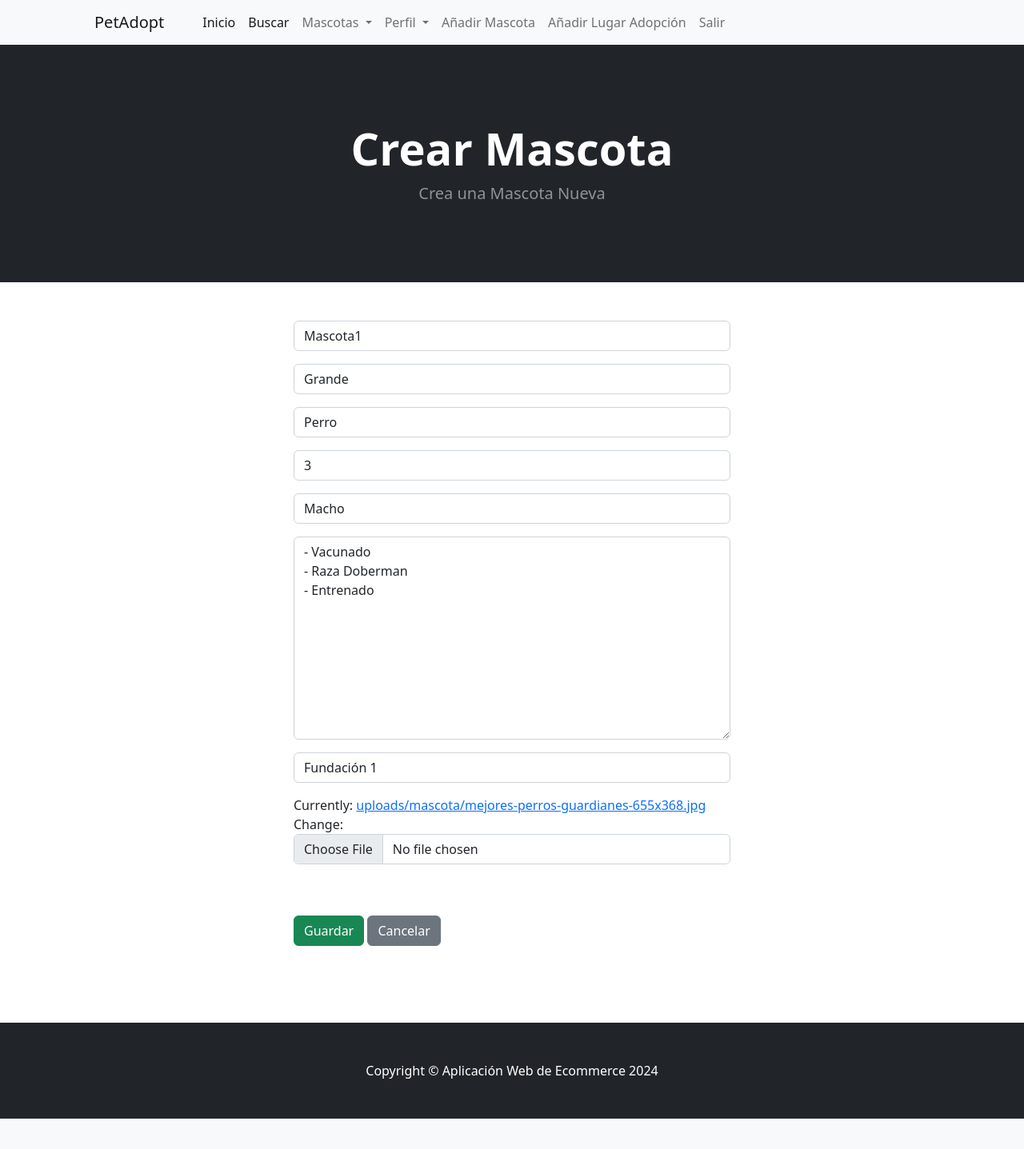
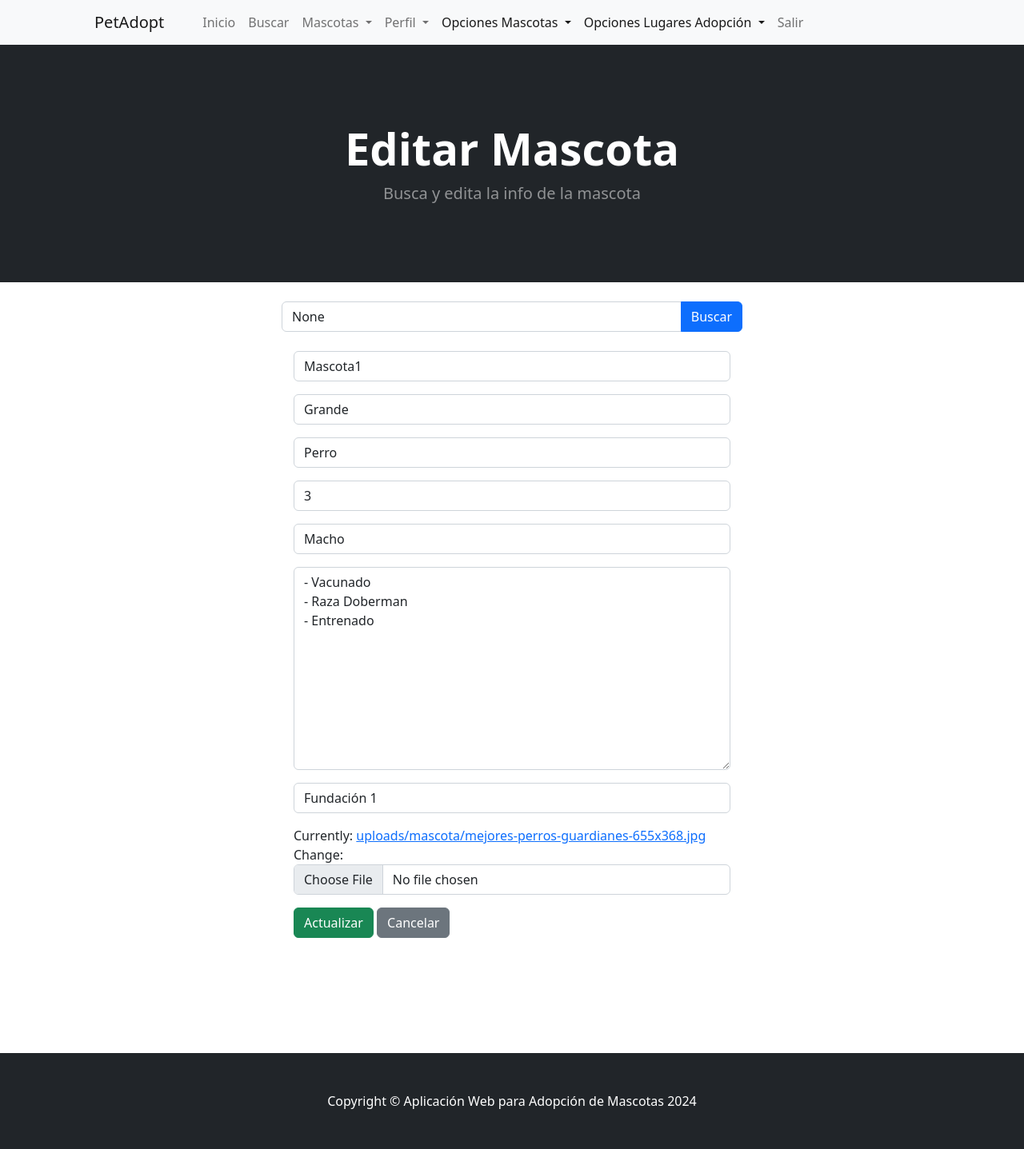
Before and after one commit to Samuelvr17/PetAdpot, a Django app: page /mascota/editar/1/ in a window 1280 px wide. Shown: the whole page at 80% size. Before the commit the page ends 1399 px from the top, so only its background shows below. Run offline with Django 5.2, Linux system fonts and the light colour scheme; a user stored in the database is signed in; data comes from the database, SQL or seed files in the repository; both versions use the stored data as it was after the commit; some libraries are stand-ins or nearby versions.

Commit message:
Se actualizo la navbar, views, templates para incluir opciones de los admin para los CRUD

```diff
--- a/pag/forms.py
+++ b/pag/forms.py
@@ -1,7 +1,7 @@
 from django.contrib.auth.models import User
 from django.contrib.auth.forms import UserCreationForm, UserChangeForm, SetPasswordForm
 from django import forms
-from .models import Profile, Mascota, LugarAdopcion
+from .models import Profile, Mascota, LugarAdopcion, Tipo
 
 
 class MascotaForm(forms.ModelForm):
@@ -33,7 +33,6 @@ class MascotaForm(forms.ModelForm):
         self.fields['image'].widget.attrs.update({'class': 'form-control', 'placeholder': 'Subir imagen de la mascota'})
 
 
-
 class LugarAdopcionForm(forms.ModelForm):
     class Meta:
         model = LugarAdopcion
@@ -52,6 +51,18 @@ class LugarAdopcionForm(forms.ModelForm):
         self.fields['ubicacion'].widget.attrs.update({'class': 'form-control', 'placeholder': 'Ubicación del Lugar'})
         self.fields['telefono'].widget.attrs.update({'class': 'form-control', 'placeholder': 'Teléfono de Contacto'})
 
+
+class TipoMascotaForm(forms.ModelForm):
+    class Meta:
+        model = Tipo
+        fields = ['name']
+        labels = {
+            'name': '',  # Deja el label vacío para que no se muestre
+        }
+
+    def __init__(self, *args, **kwargs):
+        super(TipoMascotaForm, self).__init__(*args, **kwargs)
+        self.fields['name'].widget.attrs.update({'class': 'form-control', 'placeholder': 'Nombre del tipo de mascota'})
 
 
 class SignUpForm(UserCreationForm):
--- a/pag/templates/base.html
+++ b/pag/templates/base.html
@@ -43,7 +43,7 @@
 
         <!-- Footer-->
         <footer class="py-5 bg-dark">
-            <div class="container"><p class="m-0 text-center text-white">Copyright &copy; Aplicación Web de Ecommerce 2024</p></div>
+            <div class="container"><p class="m-0 text-center text-white">Copyright &copy; Aplicación Web para Adopción de Mascotas 2024</p></div>
         </footer>
         <!-- Bootstrap core JS-->
         <script src="https://cdn.jsdelivr.net/npm/bootstrap@5.2.3/dist/js/bootstrap.bundle.min.js"></script>
--- /dev/null
+++ b/pag/templates/editar_mascota.html
@@ -0,0 +1,54 @@
+{% extends 'base.html' %}
+{% block content %}
+
+<!-- Header -->
+<header class="bg-dark py-5">
+    <div class="container px-4 px-lg-5 my-5">
+        <div class="text-center text-white">
+            <h1 class="display-4 fw-bolder">Editar Mascota</h1>
+            <p class="lead fw-normal text-white-50 mb-0">Busca y edita la info de la mascota</p>
+        </div>
+    </div>
+</header>
+
+<!-- Formulario de Búsqueda -->
+<div class="container my-4" style="max-width: 600px; margin: 0 auto;">
+    <form method="GET" action="{% url 'buscar_mascota' %}">
+        <div class="input-group">
+            <input type="text" name="query" class="form-control" placeholder="Buscar por nombre de mascota" value="{{ query }}">
+            <button type="submit" class="btn btn-primary">Buscar</button>
+        </div>
+    </form>
+</div>
+
+<!-- Resultados de Búsqueda -->
+{% if mascotas %}
+    <div class="container my-4" style="max-width: 600px; margin: 0 auto;">
+        <h3>Resultados de la Búsqueda:</h3>
+        <ul class="list-group">
+            {% for mascota in mascotas %}
+                <li class="list-group-item">
+                    <a href="{% url 'editar_mascota' pk=mascota.id %}">{{ mascota.name }}</a>
+                </li>
+            {% endfor %}
+        </ul>
+    </div>
+{% endif %}
+
+<!-- Formulario de Edición -->
+{% if mascota %}
+    <div class="container">
+        <div class="row">
+            <div class="col-md-6 offset-md-3">
+                <form method="POST" enctype="multipart/form-data">
+                    {% csrf_token %}
+                    {{ form.as_p }}
+                    <button type="submit" class="btn btn-success">Actualizar</button>
+                    <a href="{% url 'home' %}" class="btn btn-secondary">Cancelar</a>
+                </form>
+            </div>
+        </div>
+    </div>
+{% endif %}
+<br><br><br><br><br><br>
+{% endblock %}
--- a/pag/templates/home.html
+++ b/pag/templates/home.html
@@ -29,7 +29,7 @@
             <div class="container px-4 px-lg-5">
                 <div class="text-center">
                     <h2 class="fw-bold">¿Como adoptar una Mascota?</h2>
-                    <img src="{% static 'imagenes/guia.jpeg' %}" alt="Guia de pasos" style="display: block; margin: 0 auto;">
+                    <img src="{% static 'imagenes/guia1.jpeg' %}" alt="Guia de pasos" style="display: block; margin: 0 auto;">
                 </div>
             </div>
            <br><br>
--- a/pag/templates/navbar.html
+++ b/pag/templates/navbar.html
@@ -12,10 +12,10 @@
         <div class="collapse navbar-collapse" id="navbarSupportedContent">
             <ul class="navbar-nav me-auto mb-2 mb-lg-0 ms-lg-4">
                 <li class="nav-item">
-                    <a class="nav-link active" aria-current="page" href="{% url 'home' %}">Inicio</a>
+                    <a class="nav-link" aria-current="page" href="{% url 'home' %}">Inicio</a>
                 </li>
                 <li class="nav-item">
-                    <a class="nav-link active" aria-current="page" href="{% url 'search' %}">Buscar</a>
+                    <a class="nav-link" aria-current="page" href="{% url 'search' %}">Buscar</a>
                 </li>
 
                 <li class="nav-item dropdown">
@@ -44,16 +44,41 @@
                     </li>
 
                     {% if user.is_superuser %}
-                        <li class="nav-item">
-                            <a class="nav-link" href="{% url 'crear_mascota' %}">Añadir Mascota</a>
+
+                        <li class="nav-item dropdown">
+                            <a class="nav-link active dropdown-toggle" id="navbarDropdown" href="#"
+                               role="button" data-bs-toggle="dropdown" aria-expanded="false">
+                                Opciones Mascotas
+                            </a>
+                            <ul class="dropdown-menu" aria-labelledby="navbarDropdown">
+                                <li><a class="dropdown-item" href="{% url 'crear_tipo_mascota' %}">Añadir Tipo Mascota</a></li>
+                                <li><hr class="dropdown-divider" /></li>
+                                <li><a class="dropdown-item" href="{% url 'crear_mascota' %}">Añadir Mascota</a></li>
+                                <li><hr class="dropdown-divider" /></li>
+                                <li><a class="dropdown-item" href="{% url 'buscar_mascota' %}">Editar Mascota</a></li>
+                                <li><hr class="dropdown-divider" /></li>
+                                <li><a class="dropdown-item" href="{% url 'buscar_mascota_eliminar' %}">Eliminar Mascota</a></li>
+                            </ul>
                         </li>
 
-                        <li class="nav-item">
-                            <a class="nav-link" href="{% url 'crear_lugar' %}">Añadir Lugar Adopción</a>
+                        <li class="nav-item dropdown">
+                            <a class="nav-link active dropdown-toggle" id="navbarDropdown" href="#"
+                               role="button" data-bs-toggle="dropdown" aria-expanded="false">
+                                Opciones Lugares Adopción
+                            </a>
+                            <ul class="dropdown-menu" aria-labelledby="navbarDropdown">
+                                <li><a class="dropdown-item" href="{% url 'crear_lugar' %}">Añadir Lugar Adopción</a></li>
+                                <li><hr class="dropdown-divider" /></li>
+                                <li><a class="dropdown-item" href="{% url 'buscar_lugar' %}">Editar Lugar de Adopción</a></li>
+                                <li><hr class="dropdown-divider" /></li>
+                                <li><a class="dropdown-item" href="{% url 'buscar_lugar_eliminar' %}">Eliminar Lugar de Adopción</a></li>
+                            </ul>
                         </li>
+
                     {% endif %}
 
                     <li class="nav-item"><a class="nav-link" href="{% url 'logout' %}">Salir</a></li>
+
                 {% else %}
                     <li class="nav-item"><a class="nav-link" href="{% url 'login' %}">Iniciar Sesión</a></li>
                     <li class="nav-item"><a class="nav-link" href="{% url 'register' %}">Registrarse</a></li>
--- a/pag/urls.py
+++ b/pag/urls.py
@@ -19,12 +19,18 @@ urlpatterns = [
 
 
     # CRUD de Mascotas
+    path('tipo-mascota/nuevo/', views.crear_tipo_mascota, name='crear_tipo_mascota'),
     path('mascota/nueva/', views.crear_mascota, name='crear_mascota'),
     path('mascota/editar/<int:pk>/', views.editar_mascota, name='editar_mascota'),
+    path('mascota/editar/', views.editar_mascota, name='buscar_mascota'),
     path('mascota/eliminar/<int:pk>/', views.eliminar_mascota, name='eliminar_mascota'),
+    path('mascota/eliminar/', views.eliminar_mascota, name='buscar_mascota_eliminar'),
+
 
     # CRUD de Lugares de Adopción
     path('lugar/nuevo/', views.crear_lugar, name='crear_lugar'),
     path('lugar/editar/<int:pk>/', views.editar_lugar, name='editar_lugar'),
+    path('lugar/editar/', views.editar_lugar, name='buscar_lugar'),
     path('lugar/eliminar/<int:pk>/', views.eliminar_lugar, name='eliminar_lugar'),
+    path('lugar/eliminar/', views.eliminar_lugar, name='buscar_lugar_eliminar'),
 ]
--- a/pag/views.py
+++ b/pag/views.py
@@ -1,7 +1,7 @@
 from django.shortcuts import render, redirect, get_object_or_404
 from django.contrib import messages
 from django.contrib.auth import authenticate, login, logout
-from .forms import SignUpForm, UserInfoForm, UpdateUserForm, ChangePasswordForm, MascotaForm, LugarAdopcionForm
+from .forms import SignUpForm, UserInfoForm, UpdateUserForm, ChangePasswordForm, MascotaForm, LugarAdopcionForm, TipoMascotaForm
 from .models import Mascota, Tipo, Profile, LugarAdopcion
 from django.contrib.auth.models import User
 from django.db.models import Q
@@ -20,24 +20,60 @@ def crear_mascota(request):
     return render(request, 'formulario_mascota.html', {'form': form})
 
 # Editar mascota existente
-def editar_mascota(request, pk):
-    mascota = get_object_or_404(Mascota, pk=pk)
-    if request.method == 'POST':
-        form = MascotaForm(request.POST, request.FILES, instance=mascota)
-        if form.is_valid():
-            form.save()
-            messages.success(request, 'Mascota actualizada exitosamente.')
-            return redirect('home')
+def editar_mascota(request, pk=None):
+    mascota = None
+    form = None
+
+    # Si el usuario ha enviado un término de búsqueda por nombre
+    query = request.GET.get('query')
+    if query:
+        mascotas = Mascota.objects.filter(name__icontains=query)
     else:
-        form = MascotaForm(instance=mascota)
-    return render(request, 'formulario_mascota.html', {'form': form})
+        mascotas = None
+
+    # Si se recibe un pk específico para edición, cargar la mascota correspondiente
+    if pk:
+        mascota = get_object_or_404(Mascota, pk=pk)
+        if request.method == 'POST':
+            form = MascotaForm(request.POST, request.FILES, instance=mascota)
+            if form.is_valid():
+                form.save()
+                messages.success(request, 'Mascota actualizada exitosamente.')
+                return redirect('home')
+        else:
+            form = MascotaForm(instance=mascota)
+
+    return render(request, 'editar_mascota.html', {
+        'form': form,
+        'mascota': mascota,
+        'mascotas': mascotas,
+        'query': query,
+    })
 
 # Eliminar mascota
-def eliminar_mascota(request, pk):
-    mascota = get_object_or_404(Mascota, pk=pk)
-    mascota.delete()
-    messages.success(request, 'Mascota eliminada exitosamente.')
-    return redirect('home')
+def eliminar_mascota(request, pk=None):
+    mascota = None
+
+    # Si el usuario ha enviado un término de búsqueda por nombre
+    query = request.GET.get('query')
+    if query:
+        mascotas = Mascota.objects.filter(name__icontains=query)
+    else:
+        mascotas = None
+
+    # Si se recibe un pk específico, buscar la mascota para confirmar la eliminación
+    if pk:
+        mascota = get_object_or_404(Mascota, pk=pk)
+        if request.method == 'POST':
+            mascota.delete()
+            messages.success(request, 'Mascota eliminada exitosamente.')
+            return redirect('home')
+
+    return render(request, 'eliminar_mascota.html', {
+        'mascota': mascota,
+        'mascotas': mascotas,
+        'query': query,
+    })
 
 # Crear nuevo lugar de adopción
 def crear_lugar(request):
@@ -52,24 +88,72 @@ def crear_lugar(request):
     return render(request, 'formulario_lugar.html', {'form': form})
 
 # Editar lugar de adopción existente
-def editar_lugar(request, pk):
-    lugar = get_object_or_404(LugarAdopcion, pk=pk)
+def editar_lugar(request, pk=None):
+    lugar_adopcion = None
+    form = None
+
+    # Si el usuario ha enviado un término de búsqueda por nombre
+    query = request.GET.get('query')
+    if query:
+        lugares = LugarAdopcion.objects.filter(name__icontains=query)
+    else:
+        lugares = None
+
+    # Si se recibe un pk específico para edición, cargar el lugar correspondiente
+    if pk:
+        lugar_adopcion = get_object_or_404(LugarAdopcion, pk=pk)
+        if request.method == 'POST':
+            form = LugarAdopcionForm(request.POST, instance=lugar_adopcion)
+            if form.is_valid():
+                form.save()
+                messages.success(request, 'Lugar de adopción actualizado exitosamente.')
+                return redirect('home')  # Cambia 'home' por la URL a la que quieras redirigir
+        else:
+            form = LugarAdopcionForm(instance=lugar_adopcion)
+
+    return render(request, 'editar_lugar.html', {
+        'form': form,
+        'lugar_adopcion': lugar_adopcion,
+        'lugares': lugares,
+        'query': query,
+    })
+
+# Eliminar lugar de adopción
+def eliminar_lugar(request, pk=None):
+    lugar_adopcion = None
+
+    # Si el usuario ha enviado un término de búsqueda por nombre
+    query = request.GET.get('query')
+    if query:
+        lugares = LugarAdopcion.objects.filter(name__icontains=query)
+    else:
+        lugares = None
+
+    # Si se recibe un pk específico, buscar el lugar para confirmar la eliminación
+    if pk:
+        lugar_adopcion = get_object_or_404(LugarAdopcion, pk=pk)
+        if request.method == 'POST':
+            lugar_adopcion.delete()
+            messages.success(request, 'Lugar de adopción eliminado exitosamente.')
+            return redirect('home')  # Cambia 'home' por la URL adecuada para redirigir
+
+    return render(request, 'eliminar_lugar.html', {
+        'lugar_adopcion': lugar_adopcion,
+        'lugares': lugares,
+        'query': query,
+    })
+
+
+def crear_tipo_mascota(request):
     if request.method == 'POST':
-        form = LugarAdopcionForm(request.POST, instance=lugar)
+        form = TipoMascotaForm(request.POST)  # Asegúrate de tener un formulario llamado TipoMascotaForm
         if form.is_valid():
             form.save()
-            messages.success(request, 'Lugar de adopción actualizado exitosamente.')
-            return redirect('home')
+            messages.success(request, 'Tipo de mascota creado exitosamente.')
+            return redirect('home')  # Redirige a la página principal o a una lista de tipos de mascotas
     else:
-        form = LugarAdopcionForm(instance=lugar)
-    return render(request, 'formulario_lugar.html', {'form': form})
-
-# Eliminar lugar de adopción
-def eliminar_lugar(request, pk):
-    lugar = get_object_or_404(LugarAdopcion, pk=pk)
-    lugar.delete()
-    messages.success(request, 'Lugar de adopción eliminado exitosamente.')
-    return redirect('home')
+        form = TipoMascotaForm()
+    return render(request, 'formulario_tipo_mascota.html', {'form': form})
 
 
 def home(request):
```
Also changed, not shown: pag/templates/editar_lugar.html (added, +54 -0 lines), pag/templates/eliminar_lugar.html (added, +55 -0 lines), pag/templates/eliminar_mascota.html (added, +55 -0 lines), pag/templates/formulario_tipo_mascota.html (added, +34 -0 lines), pag/templates/mascota.html (+8 -9 lines), pag/templates/tipo.html (+12 -6 lines), db.sqlite3, media/uploads/mascota/Captura_de_pantalla_2024-03-22_200130.png (added), media/uploads/mascota/conejo3.jpeg (added), media/uploads/mascota/gatoi.jpg (added), static/imagenes/guia1.jpeg (added).
